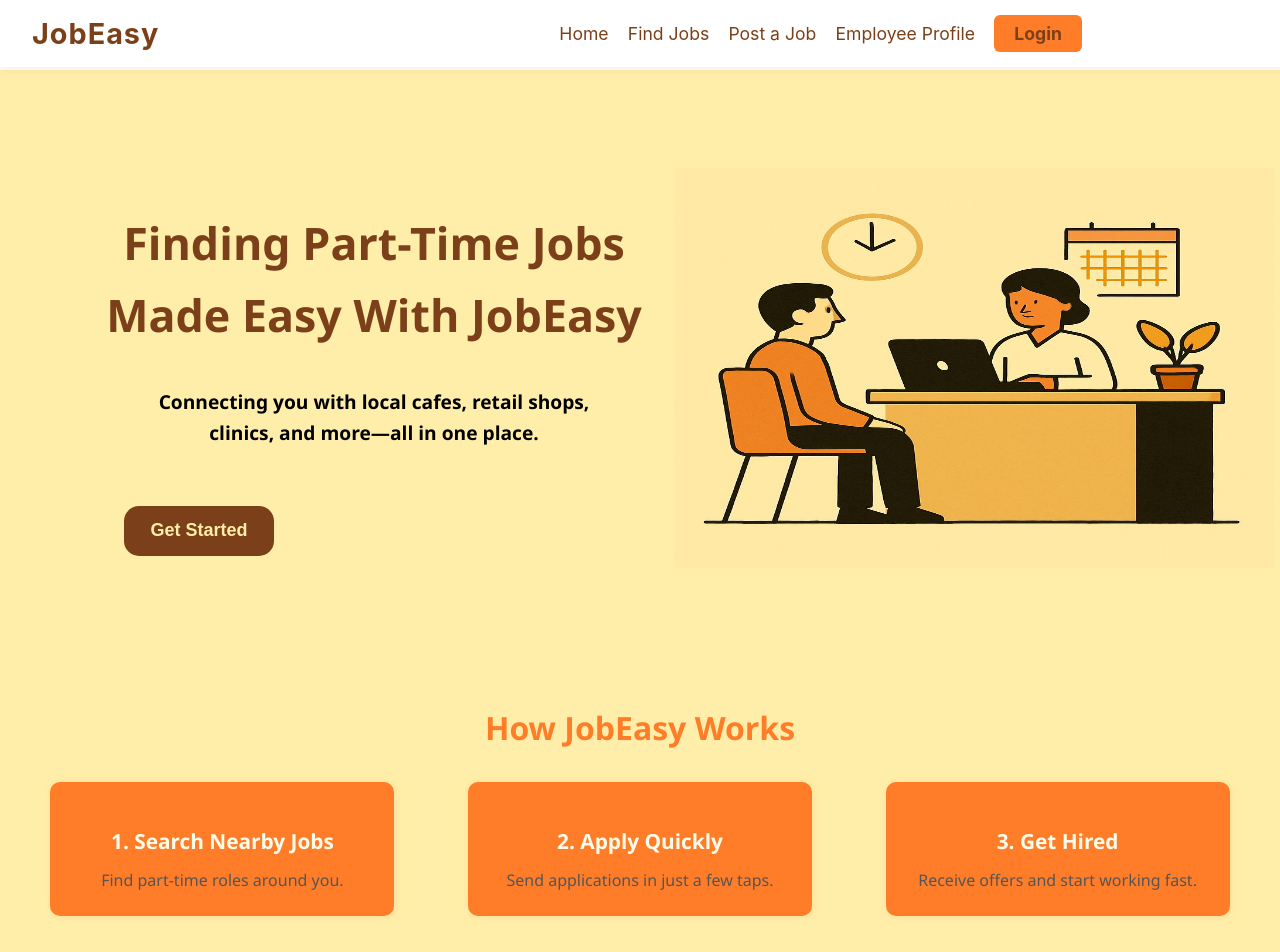
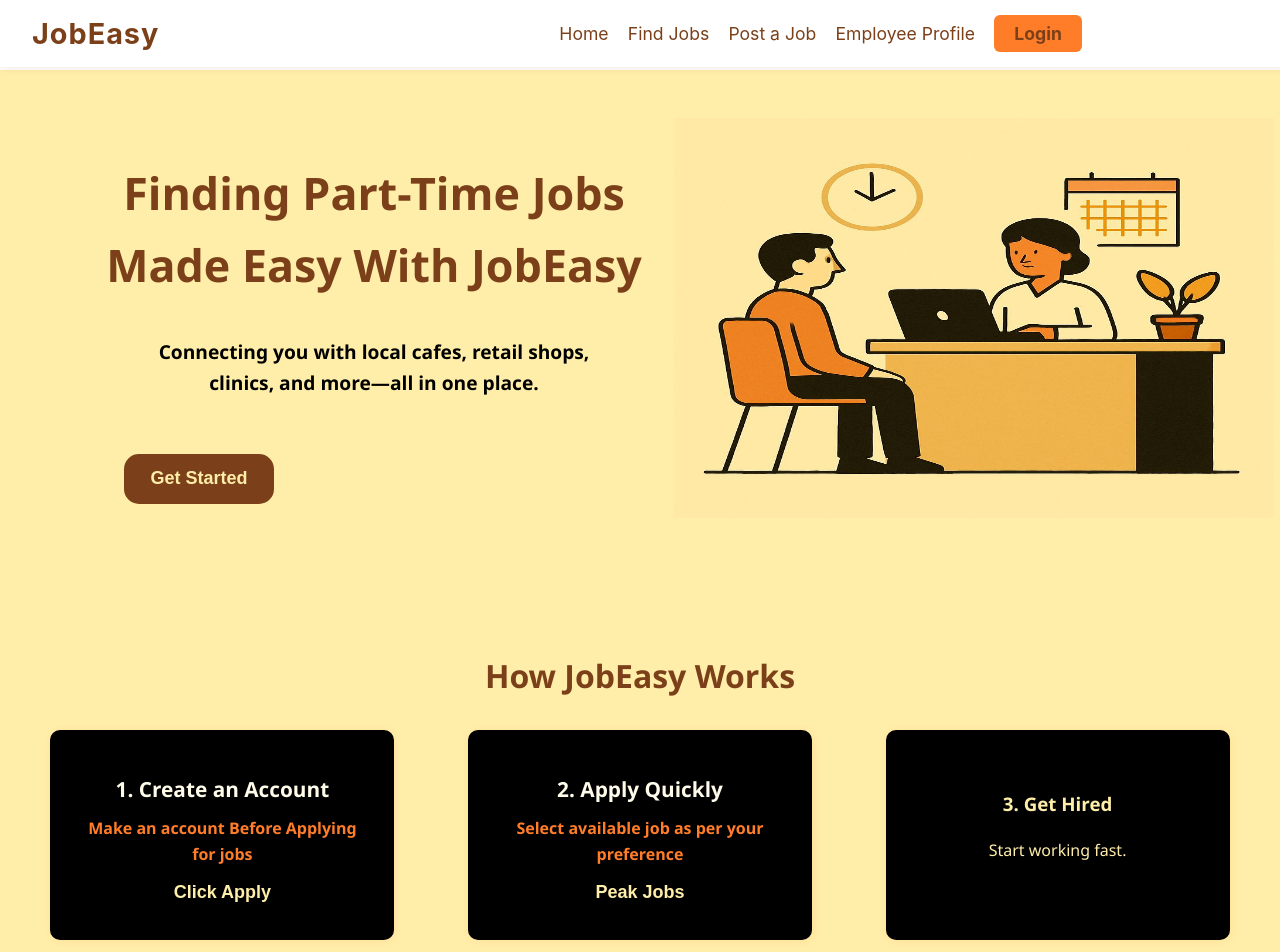
Before and after one commit to Adnan-Shaikh/JOB-EASY, a React (Create React App) app in the folder job-portal/: page / in a window 1280 px wide. Shown: the top 952 px of the page. Built offline with nearby package versions, Linux system fonts and the light colour scheme.

Commit message:
Made changes to the UI in Section 2

```diff
--- a/job-portal/src/home.css
+++ b/job-portal/src/home.css
@@ -27,7 +27,8 @@
   display: flex;
   justify-content: space-between;
   /* background-color: black; */
-  margin: 50px;
+  margin-left: 50px;
+  margin-right: 50px;
 }
 .left_content{
   display: flex;
@@ -88,10 +89,11 @@
 }
 
 .how-it-works h2 {
-  color: var(--color-bright-orange);
+  color: var(--color-dark-brown);
   font-size: 2rem;
   margin-bottom: 1.8rem;
 }
+
 
 .steps {
   display: flex;
@@ -101,7 +103,7 @@
 }
 
 .step {
-  background: #FF7D29;
+  background: black;
   padding: 1.4rem 2rem;
   border-radius: 10px;
   flex: 1 1 250px;
@@ -109,6 +111,16 @@
   box-shadow: 1px 1px 8px rgba(255,191,120,0.3);
 }
 
+#Apply{
+  background: #000;
+  color: #FFEEA9;
+  width: 150px;
+  height: 50px;
+  border-radius: 15px;
+  border-style: hidden;
+  font-size: large;
+  font-weight: 800;
+}
 .step h3 {
   color: var(--color-dark-brown);
   color: #fffcea;
@@ -117,9 +129,23 @@
 }
 
 .step p {
-  color: #555;
+  font-size: larger;
+  color: var(--color-bright-orange);
+  font-weight: 600;
   font-size: 1rem;
   margin: 0;
+}
+
+#step3{
+background: black;
+color: var(--color-pale-yellow);
+  padding: 2.5rem 2rem;
+  border-radius: 10px;
+  flex: 1 1 250px;
+  max-width: 280px;
+  box-shadow: 1px 1px 8px rgba(255,191,120,0.3);
+
+  text-align: center;
 }
 
 .employers {
--- a/job-portal/src/home.js
+++ b/job-portal/src/home.js
@@ -37,16 +37,18 @@ const Home = () => {
         <h2>How JobEasy Works</h2>
         <div className="steps">
           <div className="step">
-            <h3>1. Search Nearby Jobs</h3>
-            <p>Find part-time roles around you.</p>
+            <h3>1. Create an Account </h3>
+            <p>Make an account Before Applying for jobs</p>
+            <button id="Apply" onClick={() => {navigate('/login');}}> Click Apply </button>
           </div>
           <div className="step">
             <h3>2. Apply Quickly</h3>
-            <p>Send applications in just a few taps.</p>
+            <p>Select available job as per your preference</p>
+            <button id="Apply" onClick={() => {navigate('/jobs');}}> Peak Jobs </button>
           </div>
-          <div className="step">
+          <div id="step3">
             <h3>3. Get Hired</h3>
-            <p>Receive offers and start working fast.</p>
+            <p>Start working fast.</p>
           </div>
         </div>
       </section>
```
